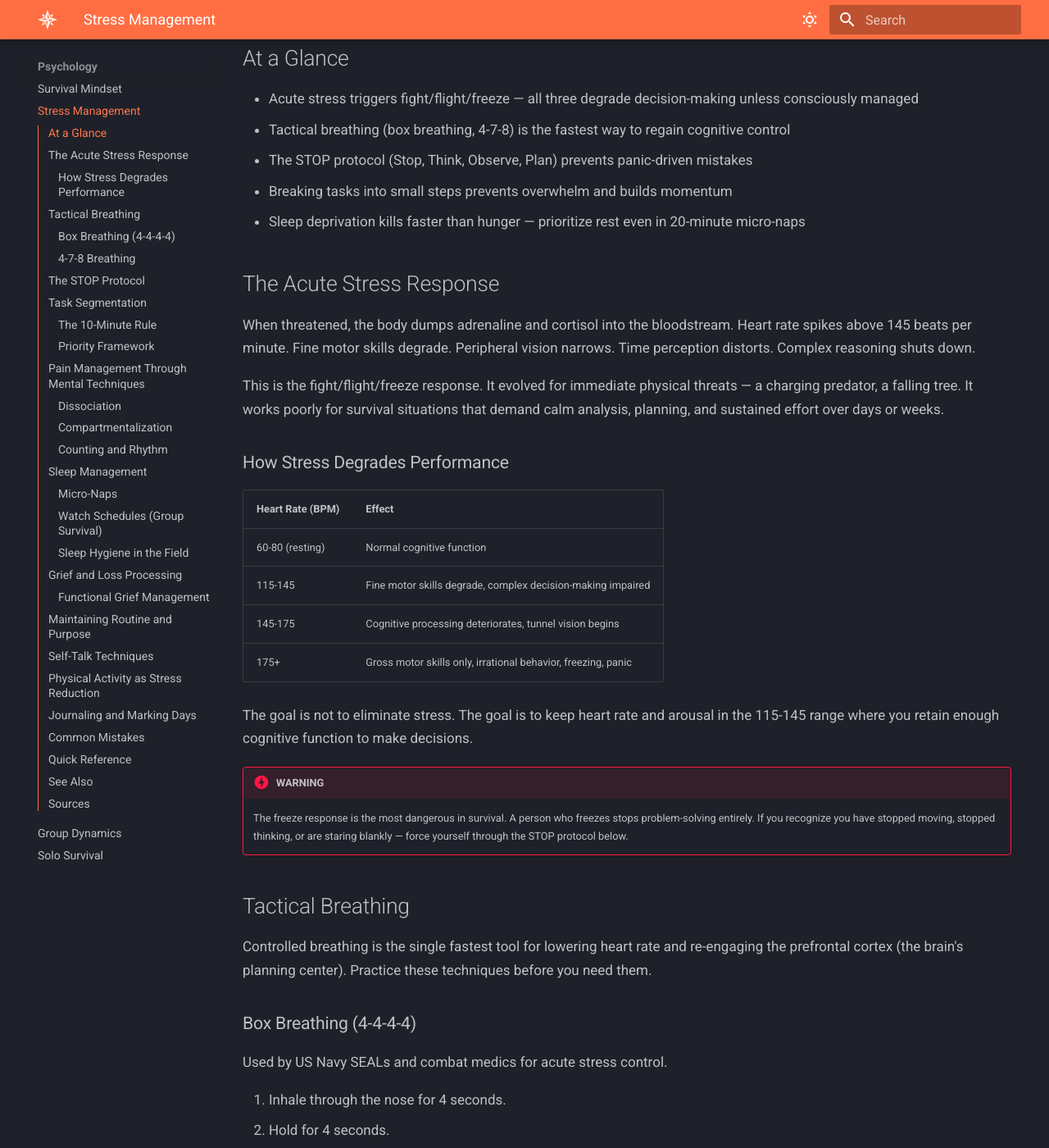
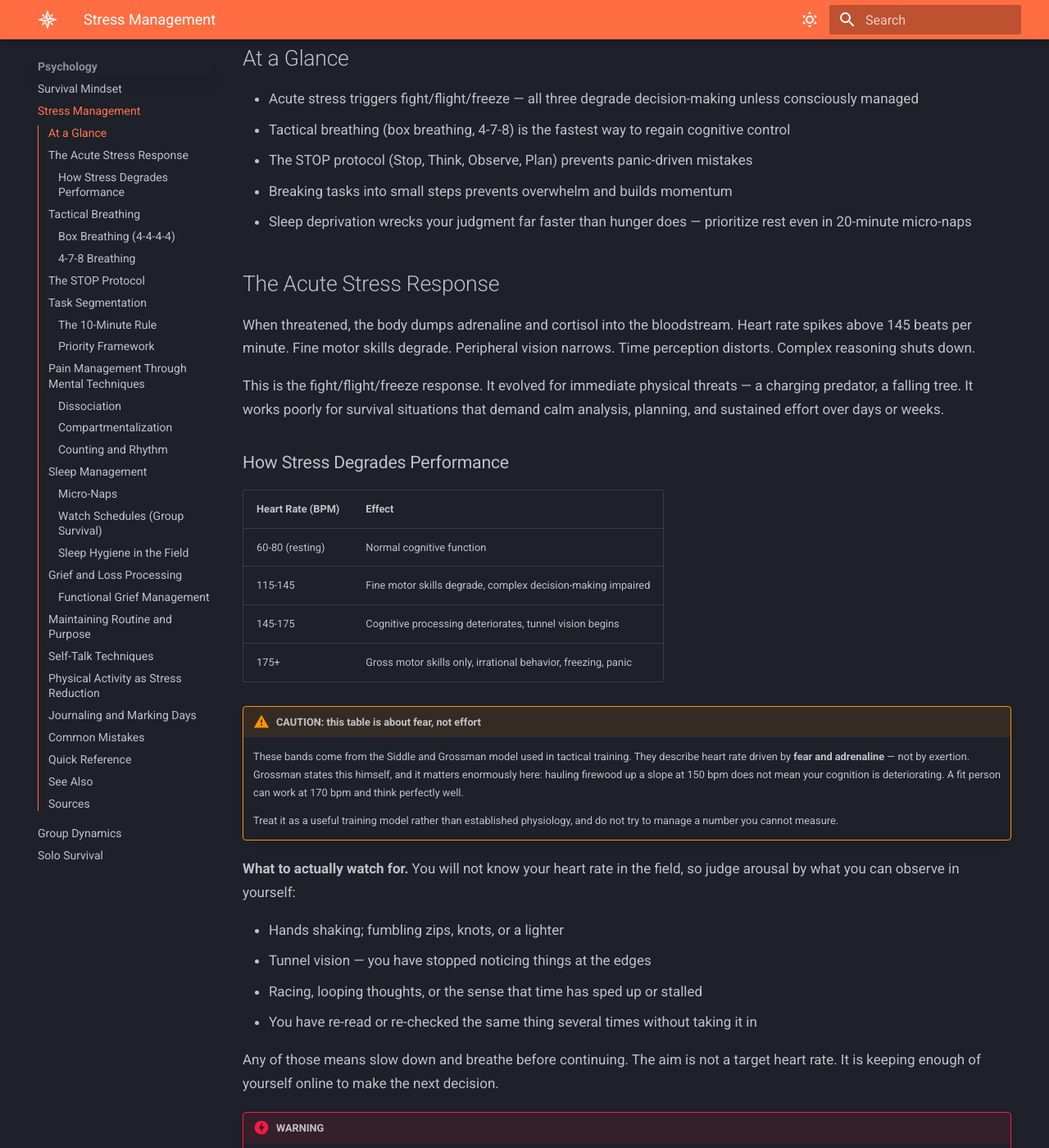
Before and after one commit to mmayden/WilderThings, an MkDocs documentation site: the page built from docs/psychology/stress-management.md, in a window 1280 px wide and 1400 px high, scrolled down 324 px. Shown: the whole window at 82% size. Built offline with MkDocs 1.6.1 and Material for MkDocs 9.7.7, drawn with Linux system fonts in a browser that asks for light colours; some of the changed text lies outside the part shown.

Commit message:
fix: findings from the restarted review — psychology and desert guides
First pass under the new methodology. The Stage 0 triage ranked guides by
density of escalating claims and put stress-management tenth out of 89 —
a guide previously written off as low-risk and never read. It had five
real findings, which is the case for triaging by claim rather than
reading by category.

stress-management:

  "Sleep deprivation kills faster than hunger" contradicted the guide's
  own body text, which correctly says it degrades *judgment* faster. The
  stronger claim rests on animal studies; no human death from sleep
  deprivation alone has been documented, and the longest recorded case
  (11 days) was survived. Restated at its real confidence tier.

  The Siddle/Grossman heart-rate table was presented as physiology with
  its central caveat dropped. Grossman states the bands describe
  fear-driven arousal, not exertion — which inverts the table's meaning
  in a survival guide, where the reader is hauling wood and climbing
  slopes. At 150 bpm from effort, nothing is deteriorating. Added the
  caveat and marked it a training model rather than established science.

  It also told readers to keep heart rate in the 115-145 range, which
  nobody can measure without a monitor. Replaced with observable signs —
  shaking hands, tunnel vision, re-reading the same thing — so the
  advice can actually be acted on.

  Unattributed precision ("cognitive performance drops by 25%") replaced
  with the well-supported comparison to legal intoxication.

desert-survival:

  Clothing advice was right, mechanism was garbled: "slows sweat
  evaporation, keeping you cooler longer." Evaporation is what cools
  you. Clothing wins by blocking radiation and holding sweat against
  skin where it evaporates usefully instead of dripping off.

  It was the only guide in the corpus with the ICAO ground-to-air
  letters wrong — X is require *medical* assistance, and four other
  guides already had it right.

Also harmonized: the 25x heat-loss figure belongs to water immersion and
was misapplied to sleeping on the ground; signal mirror range was 10
miles in four places and 50 in one, and both are true of different
conditions, so it now says so; solar still yield.

Co-Authored-By: Claude Opus 5 (1M context) <noreply@anthropic.com>

```diff
--- a/docs/psychology/stress-management.md
+++ b/docs/psychology/stress-management.md
@@ -17,7 +17,7 @@ tags:
 - Tactical breathing (box breathing, 4-7-8) is the fastest way to regain cognitive control
 - The STOP protocol (Stop, Think, Observe, Plan) prevents panic-driven mistakes
 - Breaking tasks into small steps prevents overwhelm and builds momentum
-- Sleep deprivation kills faster than hunger — prioritize rest even in 20-minute micro-naps
+- Sleep deprivation wrecks your judgment far faster than hunger does — prioritize rest even in 20-minute micro-naps
 
 ## The Acute Stress Response
 
@@ -34,7 +34,26 @@ This is the fight/flight/freeze response. It evolved for immediate physical thre
 | 145-175 | Cognitive processing deteriorates, tunnel vision begins |
 | 175+ | Gross motor skills only, irrational behavior, freezing, panic |
 
-The goal is not to eliminate stress. The goal is to keep heart rate and arousal in the 115-145 range where you retain enough cognitive function to make decisions.
+!!! warning "CAUTION: this table is about fear, not effort"
+    These bands come from the Siddle and Grossman model used in tactical training.
+    They describe heart rate driven by **fear and adrenaline** — not by exertion.
+    Grossman states this himself, and it matters enormously here: hauling firewood
+    up a slope at 150 bpm does not mean your cognition is deteriorating. A fit person
+    can work at 170 bpm and think perfectly well.
+
+    Treat it as a useful training model rather than established physiology, and do
+    not try to manage a number you cannot measure.
+
+**What to actually watch for.** You will not know your heart rate in the field, so
+judge arousal by what you can observe in yourself:
+
+- Hands shaking; fumbling zips, knots, or a lighter
+- Tunnel vision — you have stopped noticing things at the edges
+- Racing, looping thoughts, or the sense that time has sped up or stalled
+- You have re-read or re-checked the same thing several times without taking it in
+
+Any of those means slow down and breathe before continuing. The aim is not a target
+heart rate. It is keeping enough of yourself online to make the next decision.
 
 !!! danger "WARNING"
     The freeze response is the most dangerous in survival. A person who freezes stops problem-solving entirely. If you recognize you have stopped moving, stopped thinking, or are staring blankly — force yourself through the STOP protocol below.
@@ -128,7 +147,12 @@ Rhythmic counting — steps, breaths, repetitive motions — engages a different
 
 ## Sleep Management
 
-Sleep deprivation degrades judgment faster than hunger, dehydration, or moderate cold. After 24 hours without sleep, cognitive performance drops by 25%. After 48 hours, it drops by 40% and hallucinations begin.
+Sleep deprivation degrades judgment faster than hunger, dehydration, or moderate cold. This is the practical point: you will make a fatal decision long before you starve.
+
+After roughly 24 hours awake, judgment and reaction time are impaired to an extent often compared to being legally drunk. Past 48 hours, perceptual distortions and eventually hallucinations set in, and they get worse the longer it runs.
+
+!!! note "How certain is this?"
+    The judgment effects are well established. The stronger claim — that sleep loss kills *faster* than starvation — comes from animal studies (rats, and dogs in 1890s experiments), and **no human death from sleep deprivation alone has been documented.** The longest recorded case, 11 days, was survived. Treat sleep as a decision-making resource, not as something that will kill you before hunger does.
 
 ### Micro-Naps
 
@@ -154,7 +178,7 @@ In a group, rotate watch shifts to maximize total sleep.
 ### Sleep Hygiene in the Field
 
 - Warm your core before attempting sleep. Shivering prevents sleep onset.
-- Insulate from the ground — ground contact drains heat 25 times faster than air.
+- Insulate from the ground. Lying directly on cold ground pulls heat out of you far faster than cold air does, and it melts a wet patch under you that makes it worse. Put something — boughs, pack, spare clothing — between you and the ground.
 - Establish a consistent sleep location and routine. The brain associates familiar environments with sleep.
 - Empty your bladder. A full bladder disrupts sleep onset and quality.
 
```
Also changed, not shown: docs/climate-specific/desert-survival.md (+5 -5 lines), docs/climate-specific/ocean-survival.md (+1 -1 lines), docs/references/checklists/signal-checklist.md (+1 -1 lines), docs/scenarios/lost-in-woods.md (+1 -1 lines).
